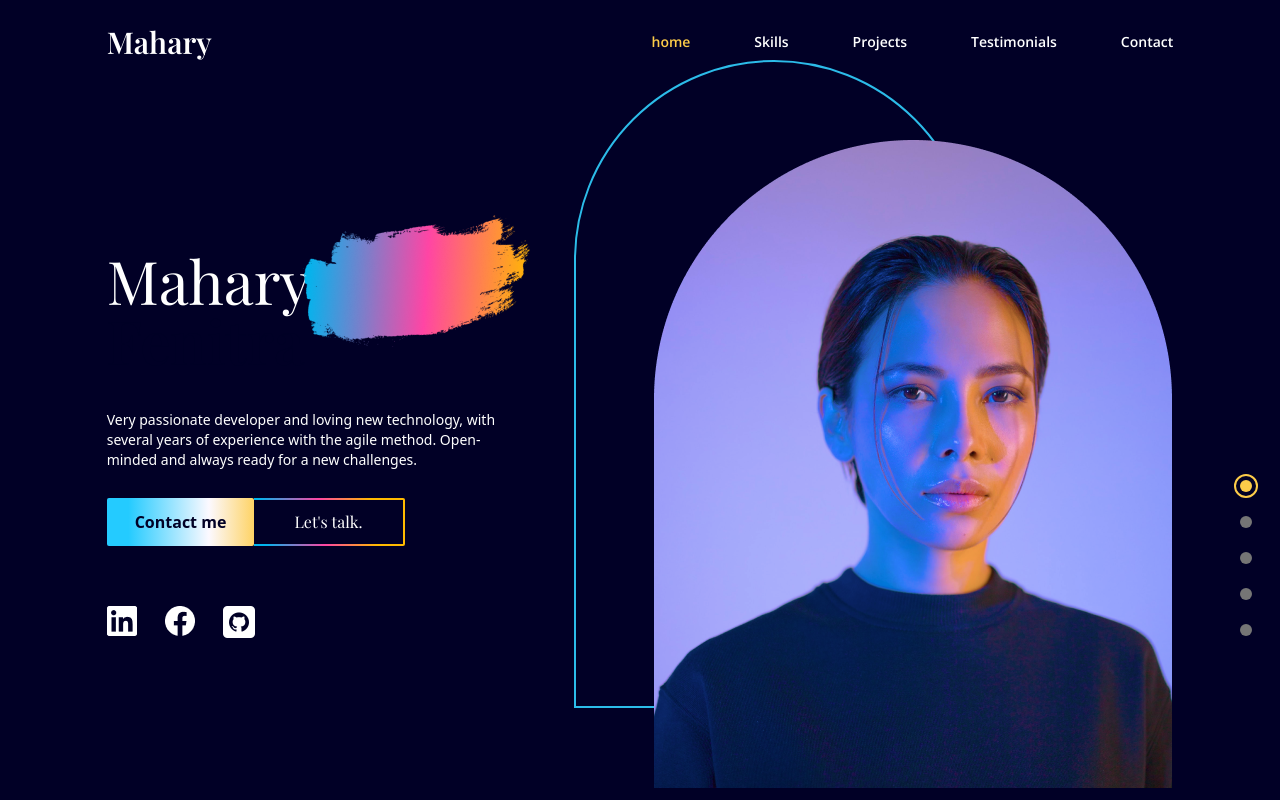
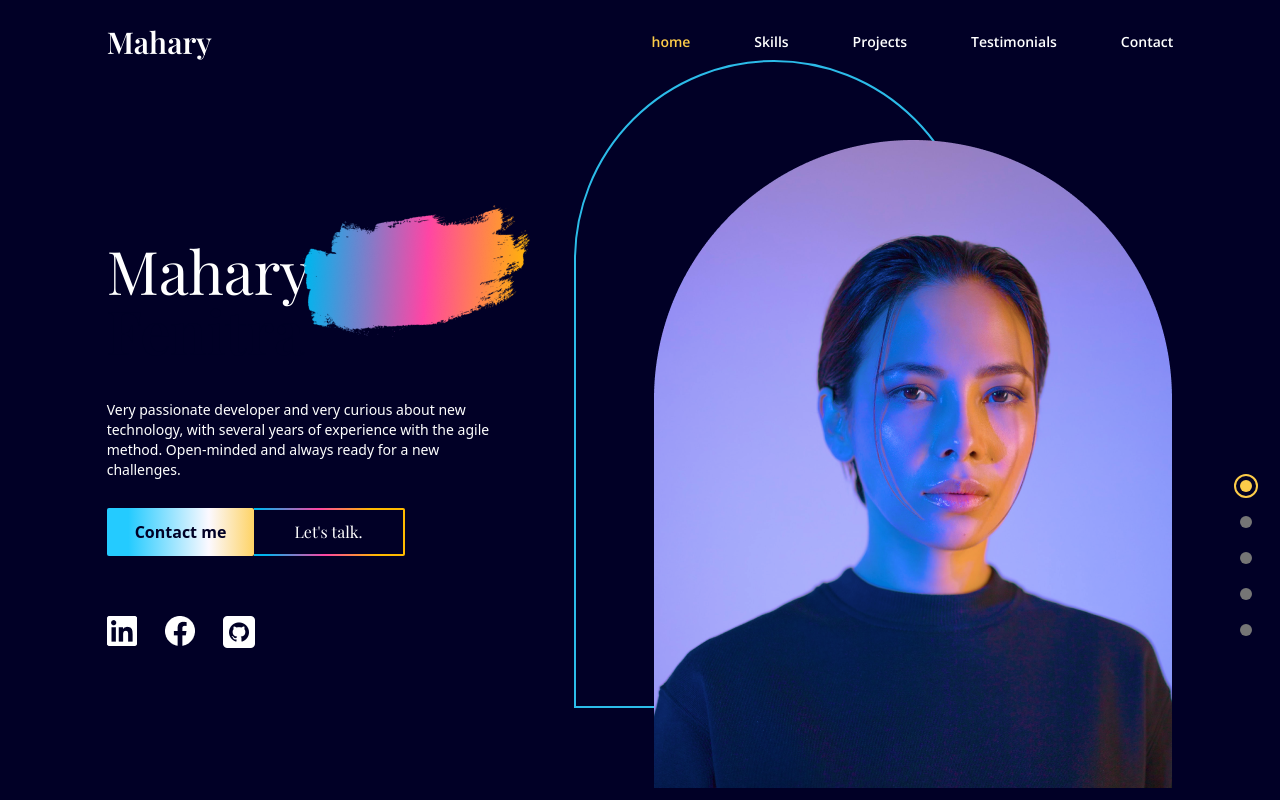
Before and after one commit to maharyfenitra/portfolio, a React (Create React App) app: page / in a window 1280 px wide. Shown: the top 800 px of the page. Built offline with nearby package versions, Linux system fonts and the light colour scheme.

Commit message:
Update Landing.jsx

```diff
--- a/src/scenes/Landing.jsx
+++ b/src/scenes/Landing.jsx
@@ -43,7 +43,7 @@ const Landing = ({ setSelectedPage }) => {
                             </span>
                         </p>
                         <p className='mt-10 mb-7 text-sm text-center md:text-start'>
-                        Very passionate developer and loving new technology, with several years of experience with the agile method. Open-minded and always ready for a new challenges.
+                        Very passionate developer and very curious about new technology, with several years of experience with the agile method. Open-minded and always ready for a new challenges.
                         </p>
                     </motion.div>
                     {/** CALL TO ACTIONS */}
```
